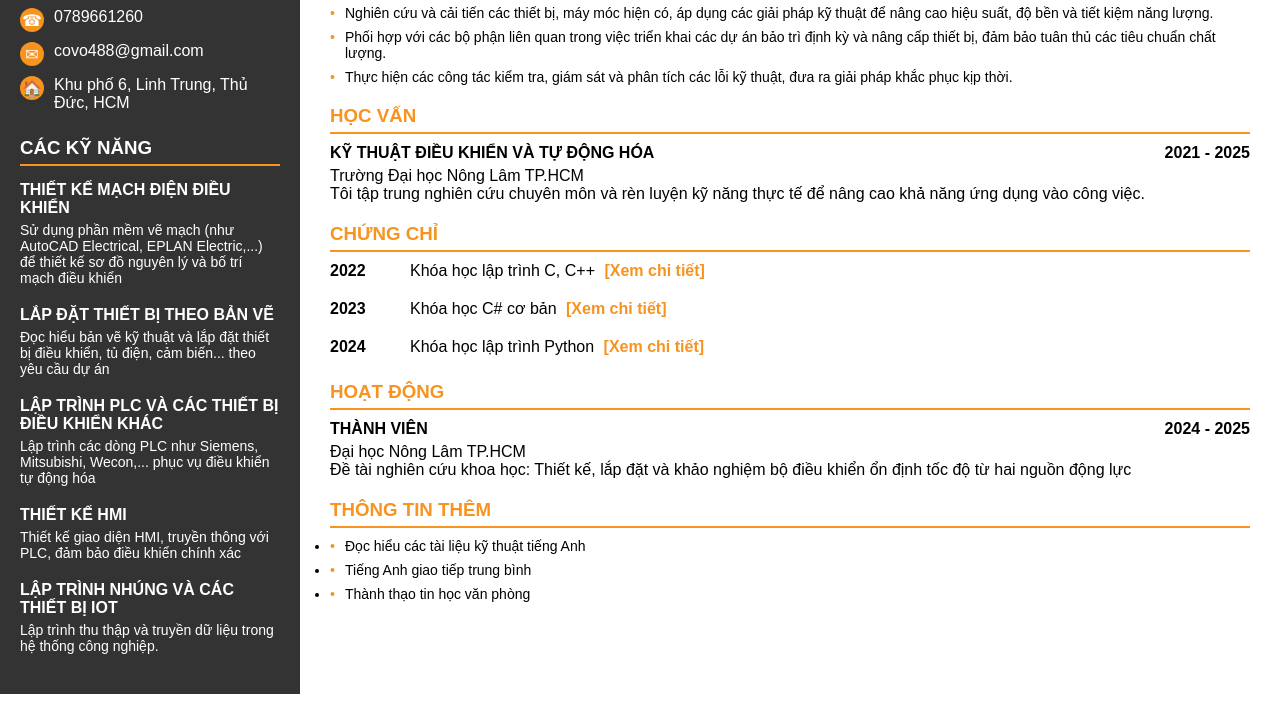
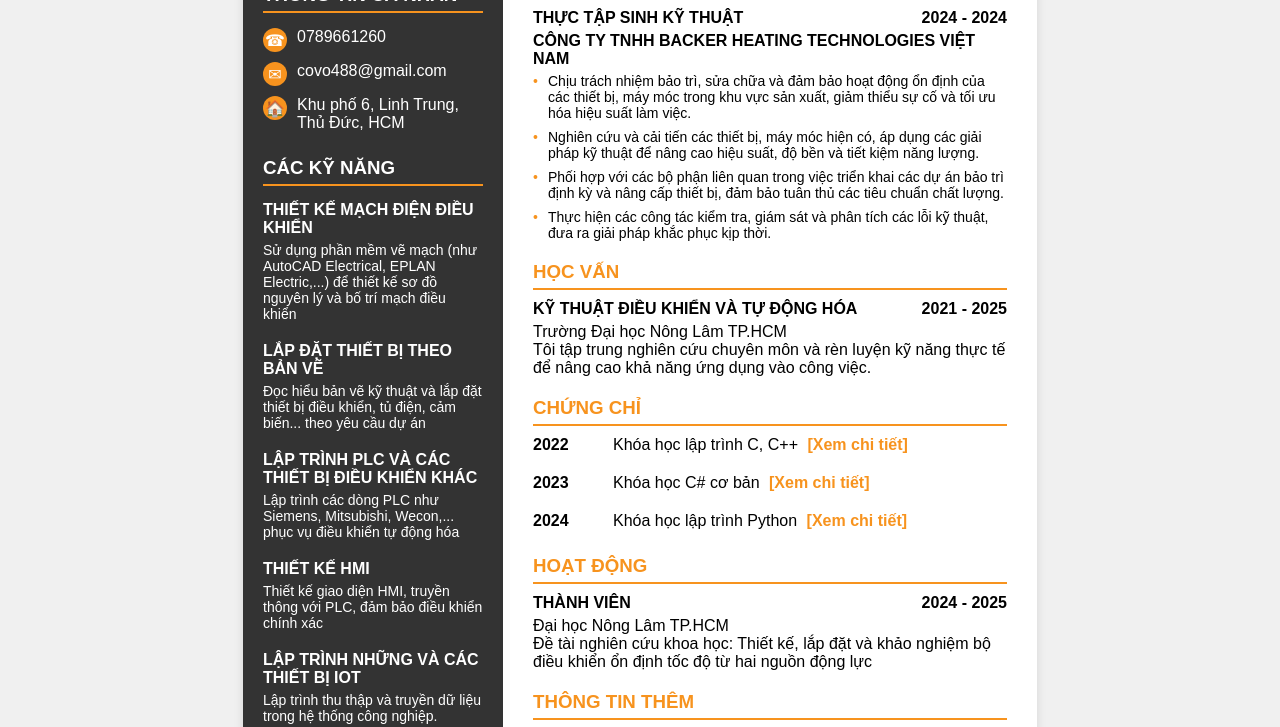
Before and after one commit to VinhCo-Automation/CV, a plain HTML site: page index.html in a window 1280 px wide. Shown: the part 361-1088 px from the top of the page. Before the commit the page ends 1055 px from the top, so only its background shows below. Drawn offline with Linux system fonts and the light colour scheme.

Commit message:
Update index.html

```diff
--- a/index.html
+++ b/index.html
@@ -15,7 +15,23 @@
         body {
             display: flex;
             flex-direction: column;
+            background-color: #f0f0f0;
+            min-height: 100vh;
+            justify-content: center;
+            align-items: center;
+            padding: 20px 0;
+        }
+
+        /* A4 container */
+        .cv-container {
+            width: 794px; /* A4 width in pixels */
+            max-width: 100%;
+            margin: 0 auto;
             background-color: white;
+            box-shadow: 0 0 10px rgba(0, 0, 0, 0.1);
+            display: flex;
+            flex-direction: column;
+            min-height: 1123px; /* A4 height in pixels */
         }
 
         .left-column {
@@ -182,15 +198,23 @@
             color: #f7931e;
         }
 
+        /* CV content layout */
+        .cv-content {
+            display: flex;
+            flex-direction: column;
+            width: 100%;
+            height: 100%;
+        }
+
         /* Responsive Design */
         @media (min-width: 768px) {
-            body {
+            .cv-content {
                 flex-direction: row;
             }
 
             .left-column {
-                width: 300px;
-                min-height: 100vh;
+                width: 260px;
+                height: 100%;
             }
 
             .right-column {
@@ -204,6 +228,10 @@
         }
 
         @media (max-width: 767px) {
+            .cv-container {
+                width: 100%;
+            }
+
             .exp-header, .edu-header {
                 flex-direction: column;
             }
@@ -227,6 +255,8 @@
     </style>
 </head>
 <body>
+    <div class="cv-container">
+        <div class="cv-content">
             <div class="left-column">
                 <div class="profile-section">
                     <img src="image.png" class="profile-img" alt="Võ Vinh Cơ">
@@ -269,7 +299,7 @@
                 <div class="skills-desc">Thiết kế giao diện HMI, truyền thông với PLC, đảm bảo điều khiển chính xác</div>
             </div>
             <div class="skills-item">
-                <div class="skills-title">Lập trình nhúng và các thiết bị IOT</div>
+                <div class="skills-title">Lập trình những và các thiết bị IOT</div>
                 <div class="skills-desc">Lập trình thu thập và truyền dữ liệu trong hệ thống công nghiệp.</div>
             </div>
         </div>
@@ -358,5 +388,7 @@
             </ul>
         </div>
     </div>
+        </div>
+    </div>
 </body>
 </html>
```
Lines whose indentation alone changed are shown as unchanged.
